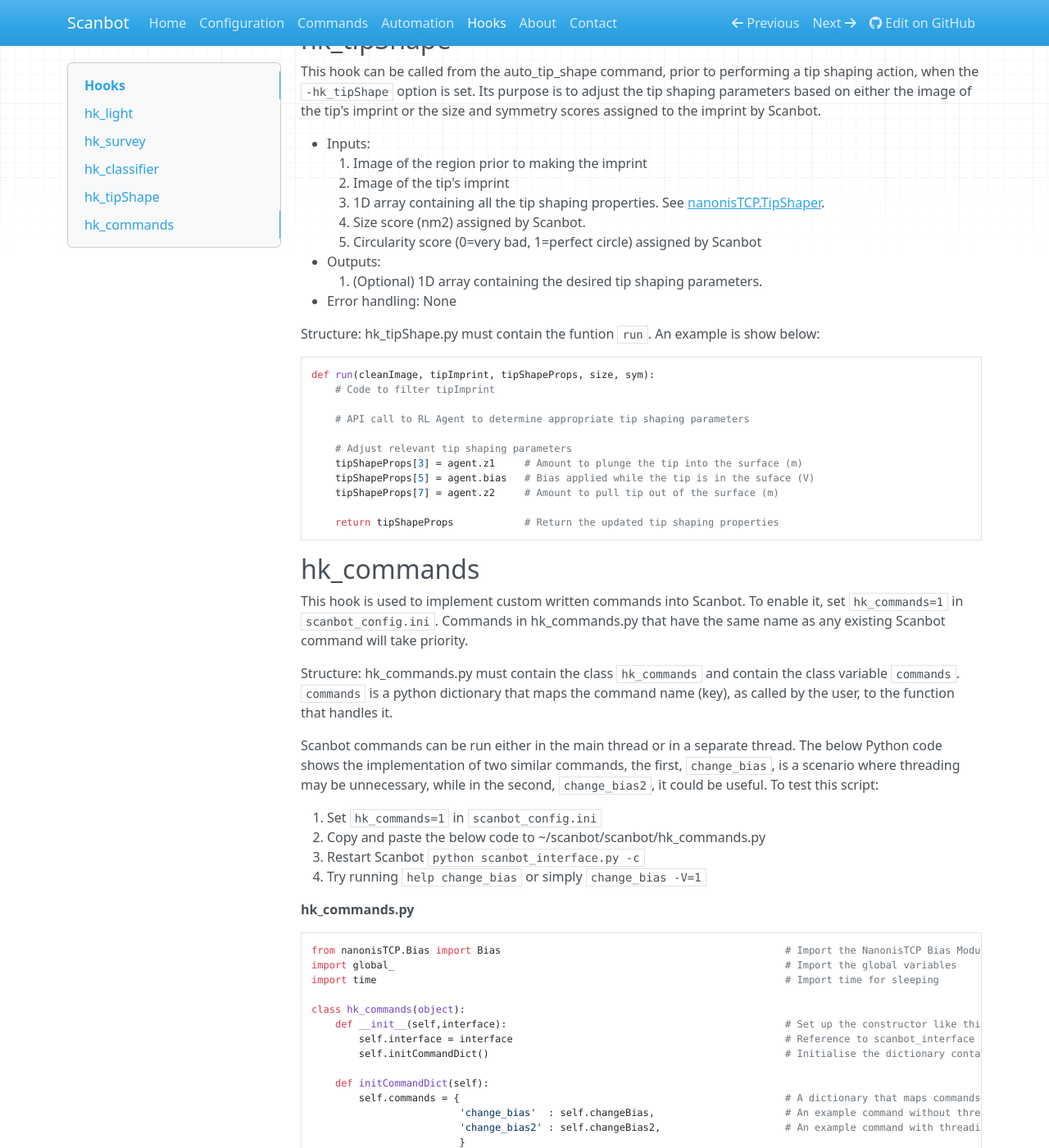
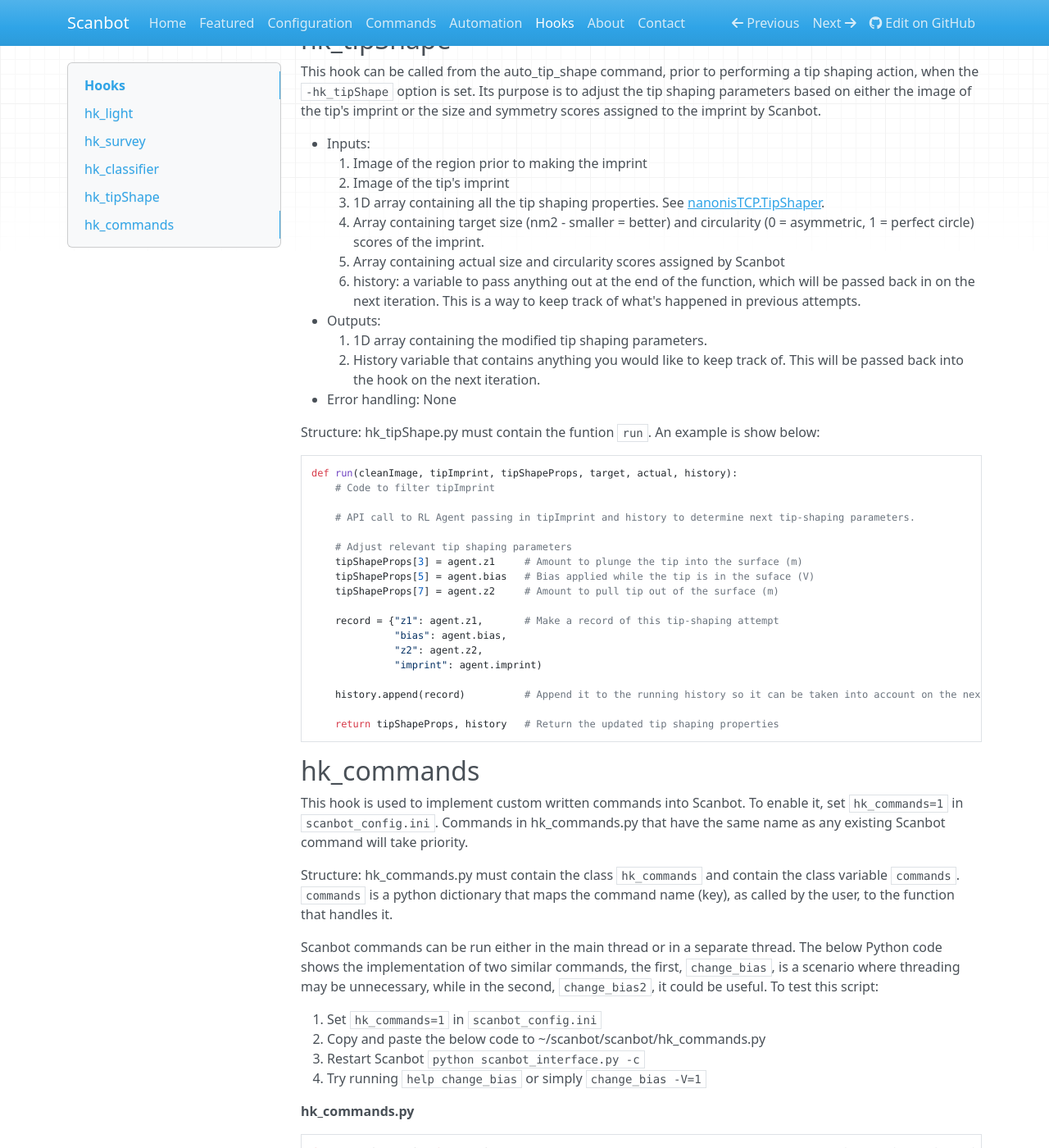
Before and after one commit to New-Horizons-SPM/scanbot, an MkDocs documentation site: the page built from docs/hooks.md, in a window 1280 px wide and 1400 px high, scrolled down 1999 px. Shown: the whole window at 82% size. Built offline with MkDocs 1.6.1, drawn with Linux system fonts in a browser that asks for light colours; nearby versions of some CDN libraries.

Commit message:
Added featured + update hk_tipShape docs

````diff
--- a/docs/hooks.md
+++ b/docs/hooks.md
@@ -92,25 +92,34 @@
     1. Image of the region prior to making the imprint
     2. Image of the tip's imprint
     3. 1D array containing all the tip shaping properties. See [nanonisTCP.TipShaper](https://github.com/New-Horizons-SPM/nanonisTCP).
-    4. Size score (nm2) assigned by Scanbot.
-    5. Circularity score (0=very bad, 1=perfect circle) assigned by Scanbot
+    4. Array containing target size (nm2 - smaller = better) and circularity (0 = asymmetric, 1 = perfect circle) scores of the imprint.
+    5. Array containing actual size and circularity scores assigned by Scanbot
+    6. history: a variable to pass anything out at the end of the function, which will be passed back in on the next iteration. This is a way to keep track of what's happened in previous attempts.
 * Outputs:
-    1. (Optional) 1D array containing the desired tip shaping parameters.
+    1. 1D array containing the modified tip shaping parameters.
+    2. History variable that contains anything you would like to keep track of. This will be passed back into the hook on the next iteration.
 * Error handling: None
 
 Structure: hk_tipShape.py must contain the funtion ```run```. An example is show below:
 ```Python
-def run(cleanImage, tipImprint, tipShapeProps, size, sym):
+def run(cleanImage, tipImprint, tipShapeProps, target, actual, history):
     # Code to filter tipImprint
 
-    # API call to RL Agent to determine appropriate tip shaping parameters
+    # API call to RL Agent passing in tipImprint and history to determine next tip-shaping parameters.
 
     # Adjust relevant tip shaping parameters
     tipShapeProps[3] = agent.z1     # Amount to plunge the tip into the surface (m)
     tipShapeProps[5] = agent.bias   # Bias applied while the tip is in the suface (V)
     tipShapeProps[7] = agent.z2     # Amount to pull tip out of the surface (m)
 
-    return tipShapeProps            # Return the updated tip shaping properties
+    record = {"z1": agent.z1,       # Make a record of this tip-shaping attempt
+              "bias": agent.bias,
+              "z2": agent.z2,
+              "imprint": agent.imprint)
+
+    history.append(record)          # Append it to the running history so it can be taken into account on the next iteration
+
+    return tipShapeProps, history   # Return the updated tip shaping properties
 ```
 
 ## hk_commands
--- a/mkdocs.yml
+++ b/mkdocs.yml
@@ -4,6 +4,7 @@
 
 nav:
     - Home: 'index.md'
+    - Featured: 'featured.md'
     - Configuration: 'configuration.md'
     - Commands: 'commands.md'
     - Automation: 'automation.md'
````
Also changed, not shown: docs/featured.md (added, +92 -0 lines), docs/index.md (+2 -0 lines), docs/ChatGPT.png (added), 1 other file.
